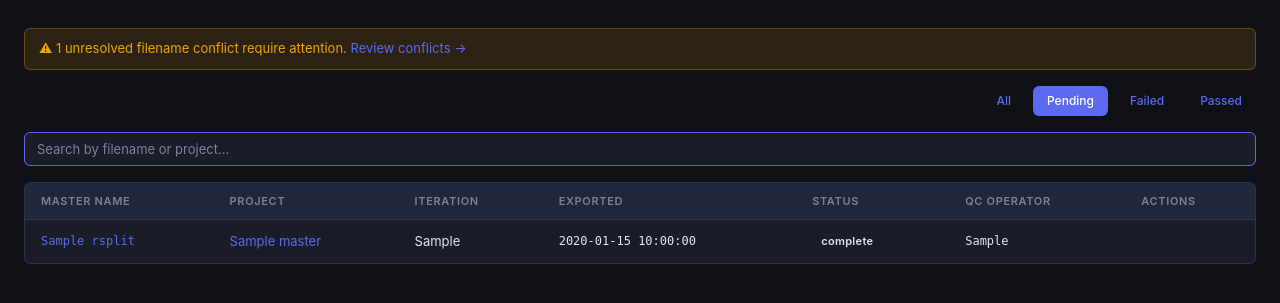
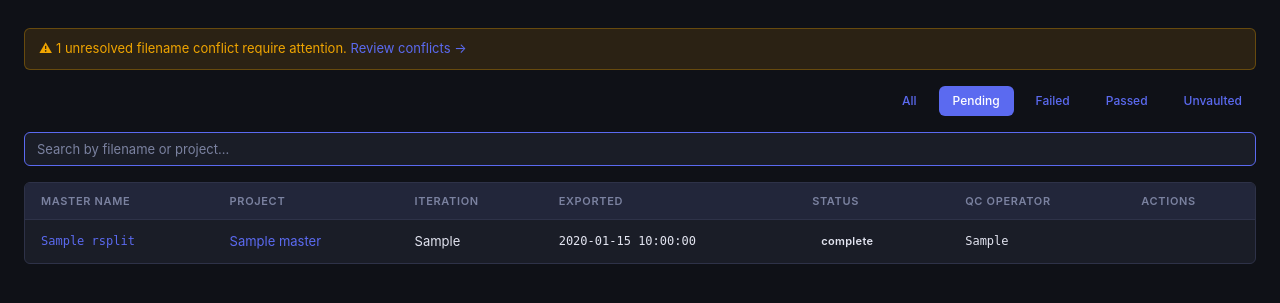
Before and after one commit to ianfvfx/qcgate, a FastAPI app: template qcgate/web/templates/dashboard.html in a window 1280 px wide. Shown: the part 52-355 px from the top of the page. Run offline with FastAPI, Linux system fonts and the light colour scheme; the template is opened without the code that fills it: most values are stand-ins (such as "Sample title", 1, 10 or a date in 2020); parts of the project's set-up code (start-up, migrations or seed data) failed here and were passed over; some libraries are stand-ins or nearby versions.

Commit message:
Add Unvaulted filter to dashboard
Shows passed masters where vault_path IS NULL.

Co-Authored-By: Claude Sonnet 4.6 <noreply@anthropic.com>

```diff
--- a/qcgate/web/routes/dashboard.py
+++ b/qcgate/web/routes/dashboard.py
@@ -51,6 +51,8 @@ async def dashboard(
         conditions.append("m.status = 'Failed'")
     elif sf == "passed":
         conditions.append("m.status = 'Passed'")
+    elif sf == "unvaulted":
+        conditions.append("m.status = 'Passed' AND m.vault_path IS NULL")
 
     for word in search.split():
         like = f"%{word}%"
--- a/qcgate/web/templates/dashboard.html
+++ b/qcgate/web/templates/dashboard.html
@@ -14,6 +14,7 @@
     <a href="/?filter=pending&q={{ search }}" class="btn {% if status_filter == 'pending' %}btn-primary{% else %}btn-secondary{% endif %}">Pending</a>
     <a href="/?filter=failed&q={{ search }}" class="btn {% if status_filter == 'failed' %}btn-primary{% else %}btn-secondary{% endif %}">Failed</a>
     <a href="/?filter=passed&q={{ search }}" class="btn {% if status_filter == 'passed' %}btn-primary{% else %}btn-secondary{% endif %}">Passed</a>
+    <a href="/?filter=unvaulted&q={{ search }}" class="btn {% if status_filter == 'unvaulted' %}btn-primary{% else %}btn-secondary{% endif %}">Unvaulted</a>
 </div>
 
 <form class="search-bar" method="get" action="/">
```
